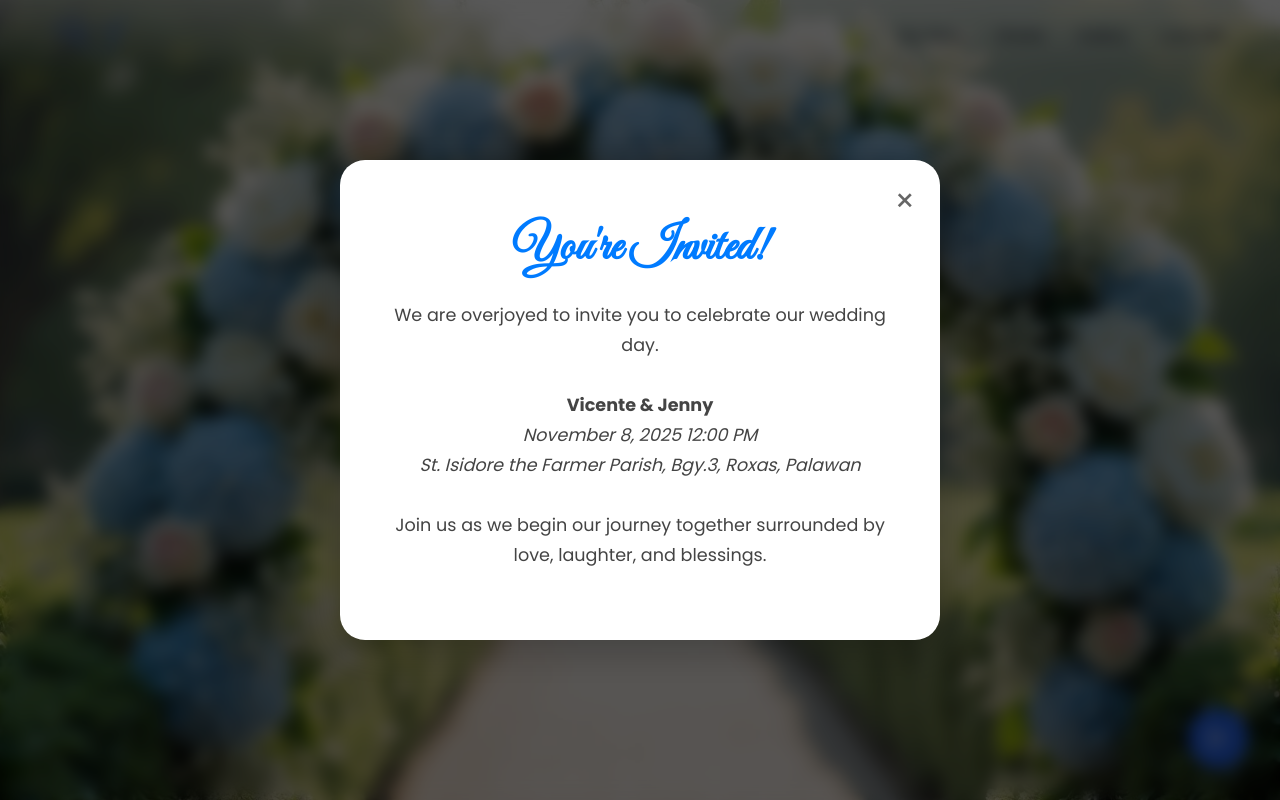
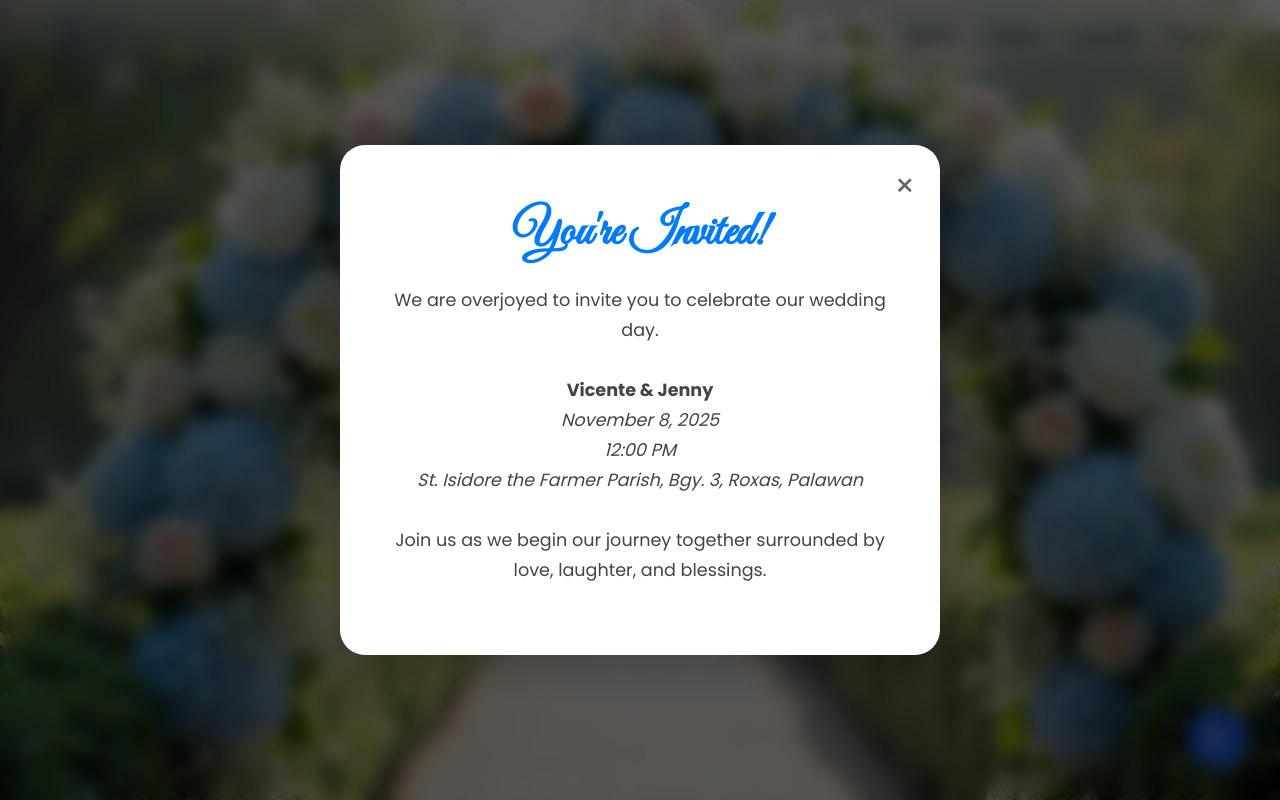
Before and after one commit to badzky/Wedding, a plain HTML site: page index.html in a window 1280 px wide. Shown: the top 800 px of the page. Drawn offline with Linux system fonts and the light colour scheme.

Commit message:
Update index.html

```diff
--- a/index.html
+++ b/index.html
@@ -4,6 +4,9 @@
     <meta charset="UTF-8">
     <meta name="viewport" content="width=device-width, initial-scale=1.0">
      <title>Infinite</title>
+  <link rel="icon" href="./images/favicon.svg" type="image/svg+xml">
+  <!-- optional PNG fallback -->
+  <link rel="alternate icon" href="./images/favicon.svg">
     <meta name="description" content="Join us in celebrating the wedding of Vicente & Jenny on November 8, 2025 in Roxas, Palawan">
 
     <!-- Fonts -->
@@ -15,29 +18,28 @@
     <link rel="stylesheet" href="css/style.css">
 </head>
 <body>
-<!-- 💌 Invitation Modal -->
+
 <!-- 💌 Invitation Modal -->
 <div class="modal-overlay" id="invitationModal">
   <div class="modal-box">
     <span class="close-btn" id="closeModal">&times;</span>
+
     <h1 class="script">You're Invited!</h1>
 
     <p class="message">
       We are overjoyed to invite you to celebrate our wedding day.<br><br>
-      <strong>Vicente & Jenny</strong><br>
-      <em>November 8, 2025
+      <strong class="couple-names">Vicente & Jenny</strong><br>
+      <em class="event-details-text">
+        November 8, 2025<br>
         12:00 PM<br>
-      St. Isidore the Farmer Parish, Bgy.3, Roxas, Palawan
+        St. Isidore the Farmer Parish, Bgy. 3, Roxas, Palawan
       </em><br><br>
       Join us as we begin our journey together surrounded by love, laughter, and blessings.
     </p>
 
-
-
     <!-- <a href="#details" class="btn">See Wedding Details</a> -->
   </div>
 </div>
-
 
 
 
@@ -51,7 +53,7 @@
                 <button onclick="scrollToSection('details')">Details</button>
                 <button onclick="scrollToSection('gallery')">Gallery</button>
                 <button onclick="scrollToSection('gift')">Love Gift</button>
-                <!-- <button onclick="scrollToSection('contact')">Contact</button> -->
+                <button onclick="scrollToSection('contact')">Contact</button>
             </div>
 
             <button class="nav-toggle" id="navToggle" onclick="toggleMobileMenu()">
@@ -62,18 +64,22 @@
 
  <!-- Hero Section -->
 <section id="hero" class="hero">
+  <div class="hero-overlay"></div>
   <div class="hero-content">
     <h1 class="hero-title">Vicente & Jenny</h1>
     <div class="hero-divider"></div>
     <p class="hero-subtitle">are getting married</p>
+
     <div class="hero-details">
-                <p class="hero-date">November 8, 2025
-                 12:00 PM</p>
-                <p class="hero-time">St. Isidore the Farmer Parish</p>
-                <p class="hero-location">Bgy.3, Roxas, Palawan</p>
+      <p class="hero-date">November 8, 2025</p>
+      <p class="hero-time">12:00 PM</p>
+      <p class="hero-location">St. Isidore the Farmer Parish, Roxas</p>
     </div>
+
+    <p class="hero-verse">“We love because He first loved us” — 1 John 4:19</p>
   </div>
 </section>
+
 
     <!-- Our Story Section -->
     <section id="story" class="section">
```
Lines whose indentation alone changed are shown as unchanged.
